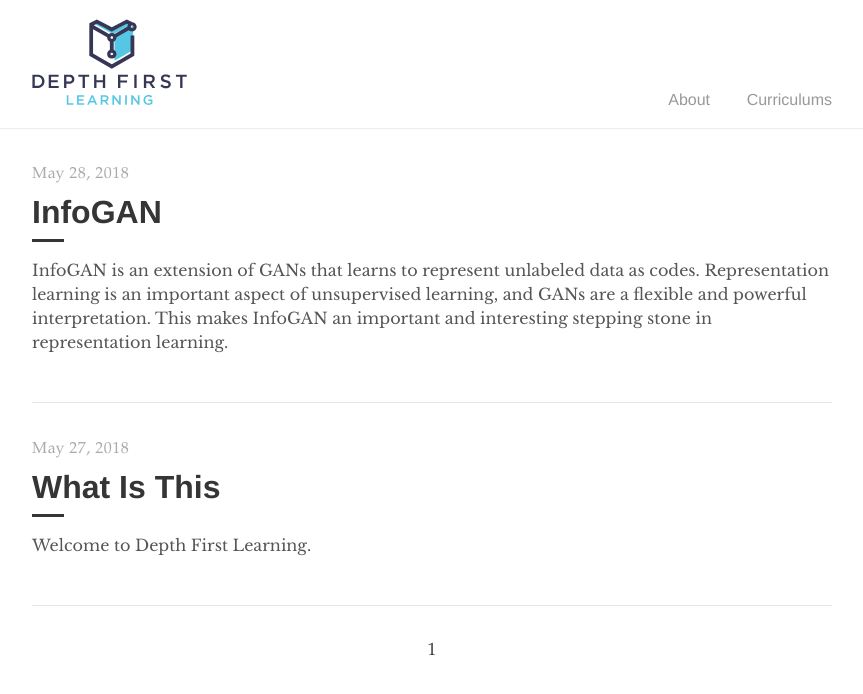
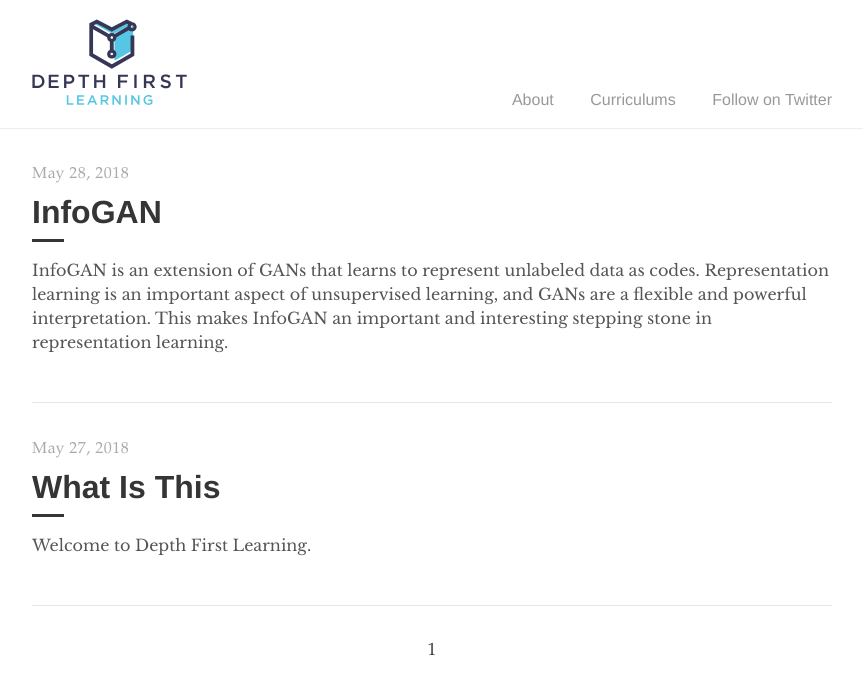
Before and after one commit to depthfirstlearning/depthfirstlearning.com, a Jekyll site: the page built from index.html, in a window 1280 px wide. Shown: the top 694 px of the page, without its empty margins (208-1071 px from the left). Built offline with Jekyll 4.4.1, drawn with Linux system fonts in a browser that asks for light colours; the list of posts is cut into pages by our own code.

Commit message:
Twitter follow in nav.

```diff
--- a/_layouts/default.html
+++ b/_layouts/default.html
@@ -12,6 +12,7 @@
         <ul>
           <li><a href="{{ '/about' | prepend: site.baseurl }}">About</a></li>
           <li><a href="{{ site.baseurl }}/">Curriculums</a></li>
+          <li><a href="https://twitter.com/DepthFirstLearn">Follow on Twitter</a></li>
         </ul>
       </div>
     </nav>
```
Also changed, not shown: 3 other files.
